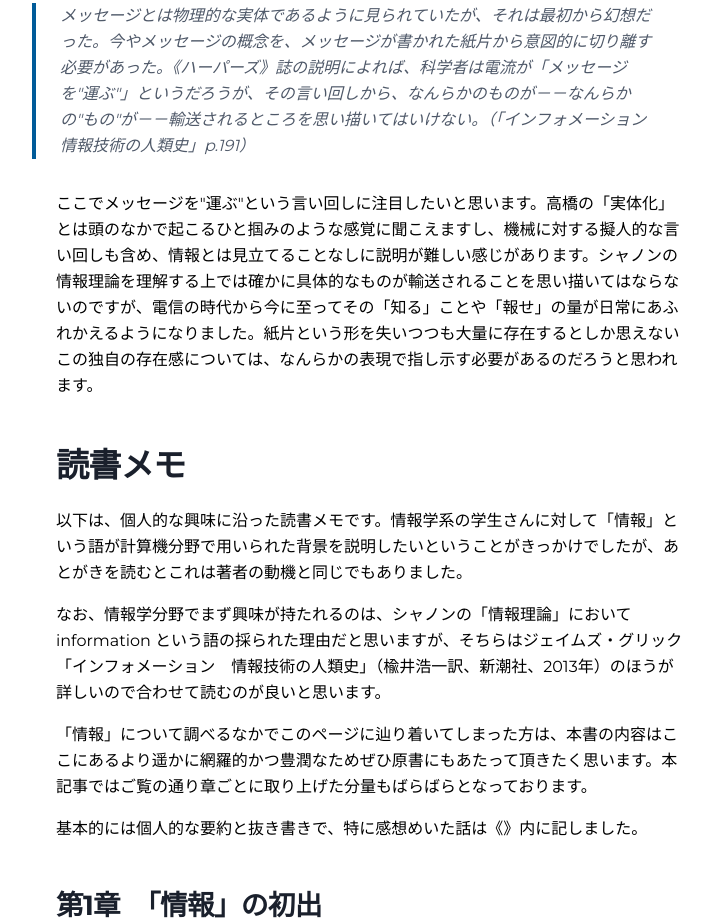
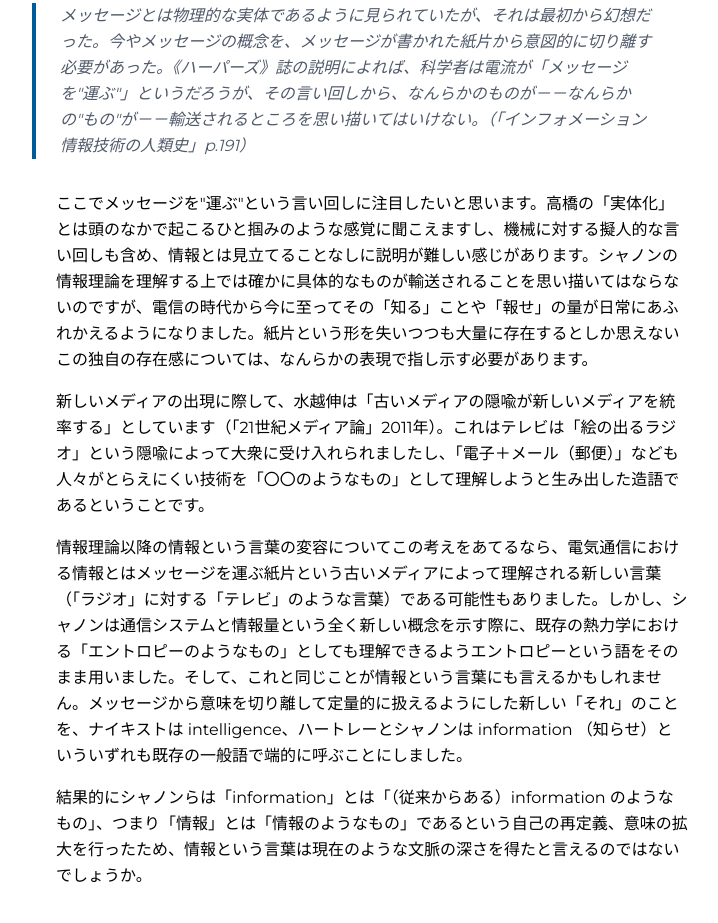
Before and after one commit to sosuisen/sosuisen-site, a Gatsby site: page /2022-02-16-what-is-information/ in a window 1280 px wide. Shown: the part 1993-2916 px from the top of the page, without its empty margins (268-986 px from the left). Built offline with nearby package versions, Linux system fonts and the light colour scheme; Gatsby itself is replaced by a stand-in of ours; some packages are replaced by stand-ins of ours.

Commit message:
fix: 2022-02-16-what-is-information

```diff
--- a/content/blog/2022-02-16-what-is-information.md
+++ b/content/blog/2022-02-16-what-is-information.md
@@ -45,7 +45,13 @@ keywords:
 
 > メッセージとは物理的な実体であるように見られていたが、それは最初から幻想だった。今やメッセージの概念を、メッセージが書かれた紙片から意図的に切り離す必要があった。《ハーパーズ》誌の説明によれば、科学者は電流が「メッセージを"運ぶ"」というだろうが、その言い回しから、なんらかのものが－－なんらかの"もの"が－－輸送されるところを思い描いてはいけない。（「インフォメーション　情報技術の人類史」p.191）
 
-ここでメッセージを"運ぶ"という言い回しに注目したいと思います。高橋の「実体化」とは頭のなかで起こるひと掴みのような感覚に聞こえますし、機械に対する擬人的な言い回しも含め、情報とは見立てることなしに説明が難しい感じがあります。シャノンの情報理論を理解する上では確かに具体的なものが輸送されることを思い描いてはならないのですが、電信の時代から今に至ってその「知る」ことや「報せ」の量が日常にあふれかえるようになりました。紙片という形を失いつつも大量に存在するとしか思えないこの独自の存在感については、なんらかの表現で指し示す必要があるのだろうと思われます。
+ここでメッセージを"運ぶ"という言い回しに注目したいと思います。高橋の「実体化」とは頭のなかで起こるひと掴みのような感覚に聞こえますし、機械に対する擬人的な言い回しも含め、情報とは見立てることなしに説明が難しい感じがあります。シャノンの情報理論を理解する上では確かに具体的なものが輸送されることを思い描いてはならないのですが、電信の時代から今に至ってその「知る」ことや「報せ」の量が日常にあふれかえるようになりました。紙片という形を失いつつも大量に存在するとしか思えないこの独自の存在感については、なんらかの表現で指し示す必要があります。
+
+新しいメディアの出現に際して、水越伸は「古いメディアの隠喩が新しいメディアを統率する」としています（「21世紀メディア論」2011年）。これはテレビは「絵の出るラジオ」という隠喩によって大衆に受け入れられましたし、「電子＋メール（郵便）」なども人々がとらえにくい技術を「〇〇のようなもの」として理解しようと生み出した造語であるということです。
+
+情報理論以降の情報という言葉の変容についてこの考えをあてるなら、電気通信における情報とはメッセージを運ぶ紙片という古いメディアによって理解される新しい言葉（「ラジオ」に対する「テレビ」のような言葉）である可能性もありました。しかし、シャノンは通信システムと情報量という全く新しい概念を示す際に、既存の熱力学における「エントロピーのようなもの」としても理解できるようエントロピーという語をそのまま用いました。そして、これと同じことが情報という言葉にも言えるかもしれません。メッセージから意味を切り離して定量的に扱えるようにした新しい「それ」のことを、ナイキストは intelligence、ハートレーとシャノンは information （知らせ）といういずれも既存の一般語で端的に呼ぶことにしました。
+
+結果的にシャノンらは「information」とは「（従来からある）information のようなもの」、つまり「情報」とは「情報のようなもの」であるという自己の再定義、意味の拡大を行ったため、情報という言葉は現在のような文脈の深さを得たと言えるのではないでしょうか。
 
 
 ## 読書メモ
```
